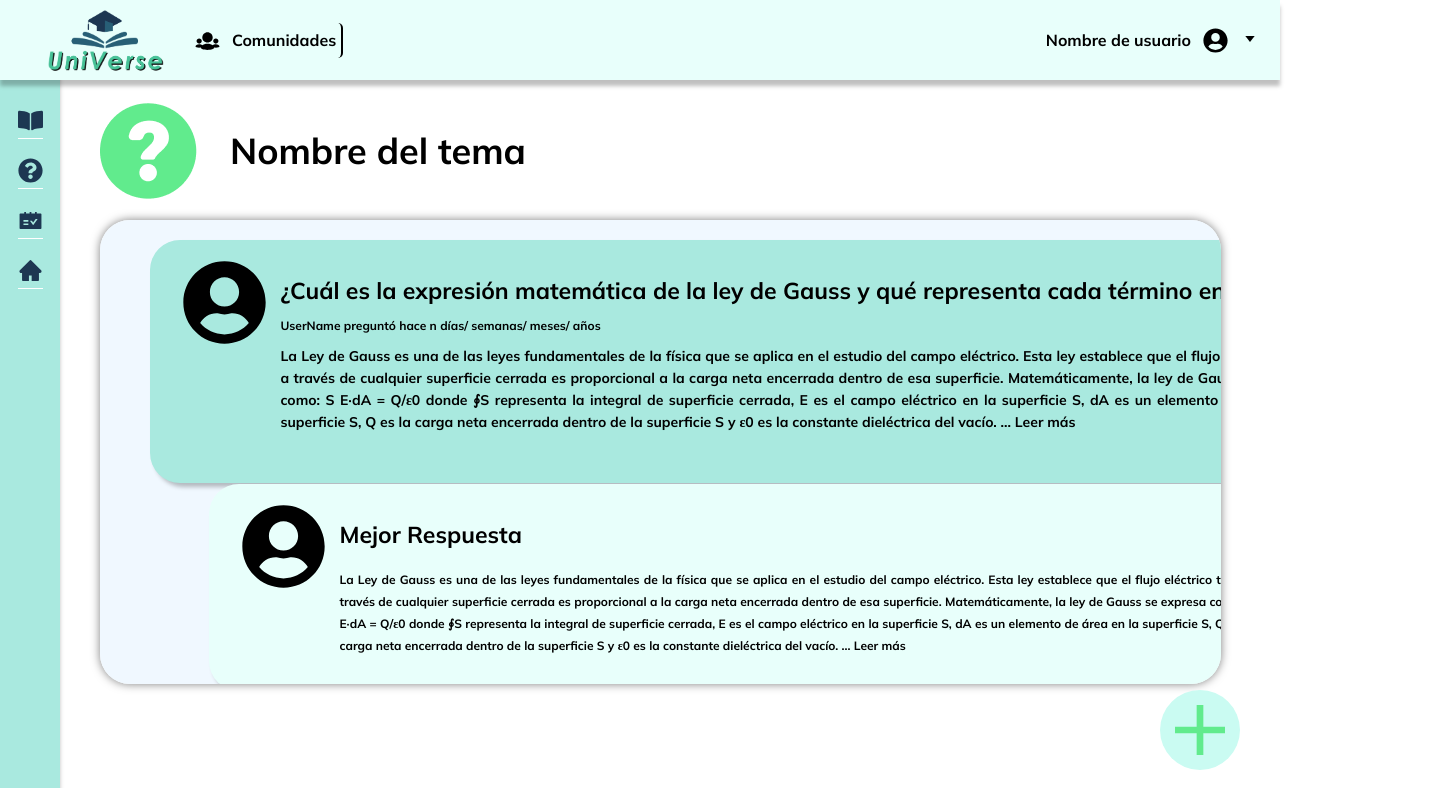
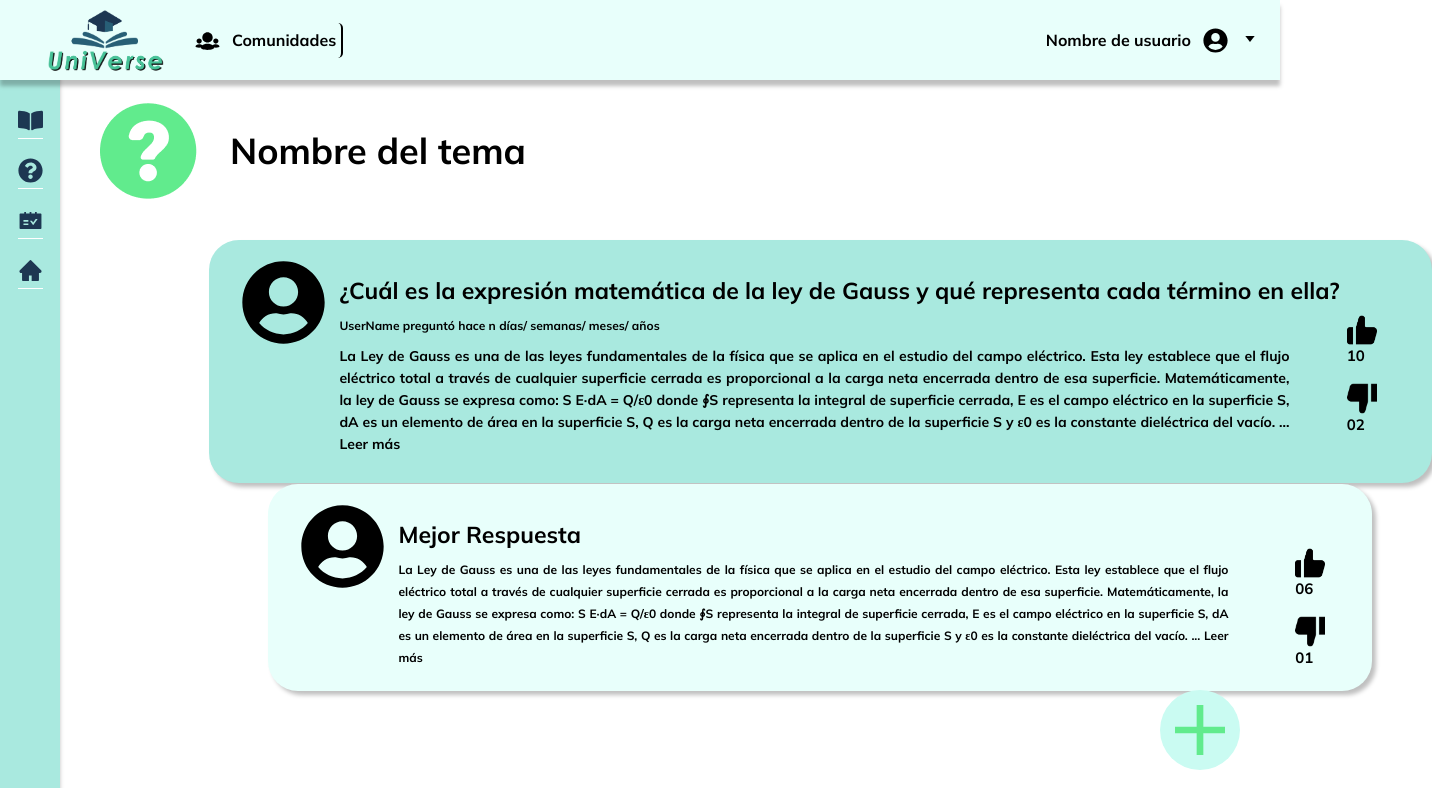
Before and after one commit to juandp1/UniVerse-Frontend, a Next.js app in the folder universe/: page /ForoPreguntas in a window 1280 px wide. Shown: the top 788 px of the page, 1432 px wide, since content can reach past the window. Built offline with nearby package versions, Linux system fonts and the light colour scheme.

Commit message:
Adición de botones upvote y downvote para las preguntas del foro

```diff
--- a/universe/Component/PreguntaForo.tsx
+++ b/universe/Component/PreguntaForo.tsx
@@ -17,6 +17,18 @@ total a través de cualquier superficie cerrada es proporcional a la carga neta
 se expresa como: S E·dA = Q/ε0 donde ∮S representa la integral de superficie cerrada, E es el campo eléctrico en la superficie S, dA es un elemento de
 área en la superficie S, Q es la carga neta encerrada dentro de la superficie S y ε0 es la constante dieléctrica del vacío. ... Leer más</p>
 
+                    <div className={style.votos}>
+                        <div className={style.upvote}>
+                            <img src="./images/upvote.png" alt="upvote" className={style.img_votos} />
+                            <h1 className={style.count_text}>10</h1>
+                        </div>
+                        <div className={style.downvote}>
+                            <img src="./images/downvote.png" alt="downvote" className={style.img_votos} />
+                            <h1 className={style.count_text}>02</h1>
+                        </div>
+                    </div>
+
+
                 </div>
                 <div className={style.respuesta}>
                     <FaIcon.FaUserCircle size={'85px'} style={{ position: 'absolute', left: '32px', top: '20px' }}/>
@@ -25,6 +37,16 @@ se expresa como: S E·dA = Q/ε0 donde ∮S representa la integral de superficie
 total a través de cualquier superficie cerrada es proporcional a la carga neta encerrada dentro de esa superficie. Matemáticamente, la ley de Gauss
 se expresa como: S E·dA = Q/ε0 donde ∮S representa la integral de superficie cerrada, E es el campo eléctrico en la superficie S, dA es un elemento de
 área en la superficie S, Q es la carga neta encerrada dentro de la superficie S y ε0 es la constante dieléctrica del vacío. ... Leer más</p>
+                    <div className={style.votos}>
+                        <div className={style.upvote}>
+                            <img src="./images/upvote.png" alt="upvote" className={style.img_votos} />
+                            <h1 className={style.count_text}>06</h1>
+                        </div>
+                        <div className={style.downvote}>
+                            <img src="./images/downvote.png" alt="downvote" className={style.img_votos} />
+                            <h1 className={style.count_text}>01</h1>
+                        </div>
+                    </div>
                 </div>
             </div>
 
--- a/universe/pages/ForoPreguntas.tsx
+++ b/universe/pages/ForoPreguntas.tsx
@@ -73,7 +73,7 @@ export default function ForoPreguntas() {
             </Head>
 
 
-            <main>
+            <main id='main'>
                 <Navbar></Navbar>
                 <LateralNavBar></LateralNavBar>
                 <div className='principal_Content'>
--- a/universe/styles/ForoStyles.module.css
+++ b/universe/styles/ForoStyles.module.css
@@ -95,13 +95,9 @@
 
 .scroll_container {
     position: relative;
-    overflow-y: scroll; /* Habilita el desplazamiento vertical */
     width: 95%;
     top:100px;
-    height: 58vh; /* Utiliza el 60% del alto de la ventana */
-    box-shadow: 0 0 10px rgba(0, 0, 0, 0.5);
-    border-radius: 30px;
-    background-color: aliceblue;
+    left: 5%;
 }
 
 .pregunta_box {
@@ -110,7 +106,7 @@
     height: 450px;
     left: 4.5%;
     margin-top: 20px;
-    margin-bottom: 150px; /* Espacio entre cada copia del componente */
+    margin-bottom: 100px; /* Espacio entre cada copia del componente */
 }
 
 .pregunta {
@@ -172,7 +168,7 @@
 }
 
 .contenido_pregunta {
-    width: 1035px;
+    width: 950px;
     position: absolute;
     left: 130px;
     top: 105px;
@@ -192,10 +188,10 @@
 }
 
 .contenido_respuesta {
-    width: 915px;
+    width: 830px;
     position: absolute;
     left: 130px;
-    top: 85px;
+    top: 75px;
 
     font-family: 'Mulish';
     font-style: normal;
@@ -210,3 +206,32 @@
 
     color: #000000;
 }
+
+.votos {
+    position: absolute;
+    width: 30px;
+    height: 30px;
+    left: 93%;
+    top: 31%;
+}
+
+.upvote {
+    margin-bottom: 15px;
+}
+
+.img_votos {
+    cursor: pointer;
+
+}
+
+.img_votos:active {
+    cursor: pointer;
+    height: 25px;
+    width: 25px;
+    margin-bottom: 5px;
+}
+
+.count_text {
+    font-size: 15px;
+    left: 30%;
+}
```
Also changed, not shown: universe/public/images/downvote.png (added), universe/public/images/upvote.png (added).
